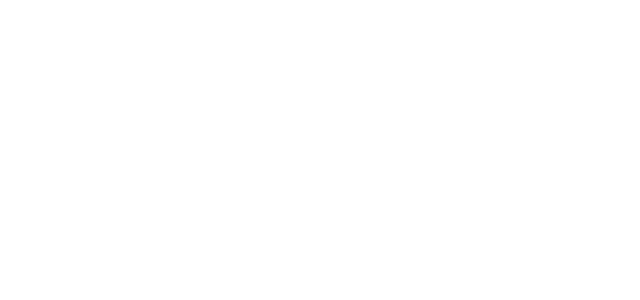
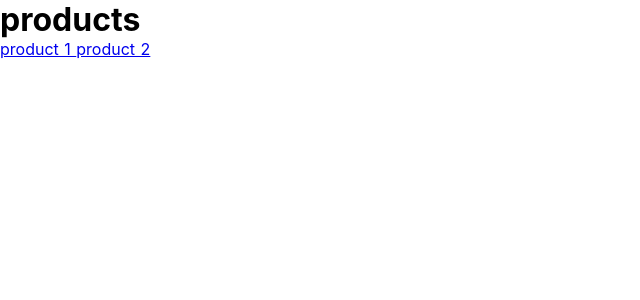
Before and after one commit to imrebartis/nuxtjs-2019, a Nuxt app in the folder my-first-nuxt-app/: page /products in a window 1280 px wide. Before the commit this address had no page. Shown: the top 300 px of the page, without its empty margins (0-640 px from the left). Built offline with nearby package versions, Linux system fonts and the light colour scheme.

Commit message:
pages & routing exercise

```diff
--- a/my-first-nuxt-app/pages/index.vue
+++ b/my-first-nuxt-app/pages/index.vue
@@ -3,6 +3,9 @@
     <nuxt-link to="/users">
       users
     </nuxt-link>
+    <button @click="$router.push(`/products`)">
+      Go to products
+    </button>
   </section>
 </template>
 
--- /dev/null
+++ b/my-first-nuxt-app/pages/products/_pid/index.vue
@@ -0,0 +1,3 @@
+<template>
+  <h1>A single product with the ID {{ $route.params.pid }}</h1>
+</template>
--- /dev/null
+++ b/my-first-nuxt-app/pages/products/index.vue
@@ -0,0 +1,11 @@
+<template>
+  <div>
+    <h1>products</h1>
+    <nuxt-link to="/products/1">
+        product 1
+    </nuxt-link>
+    <nuxt-link to="/products/2">
+        product 2
+    </nuxt-link>
+  </div>
+</template>
```
